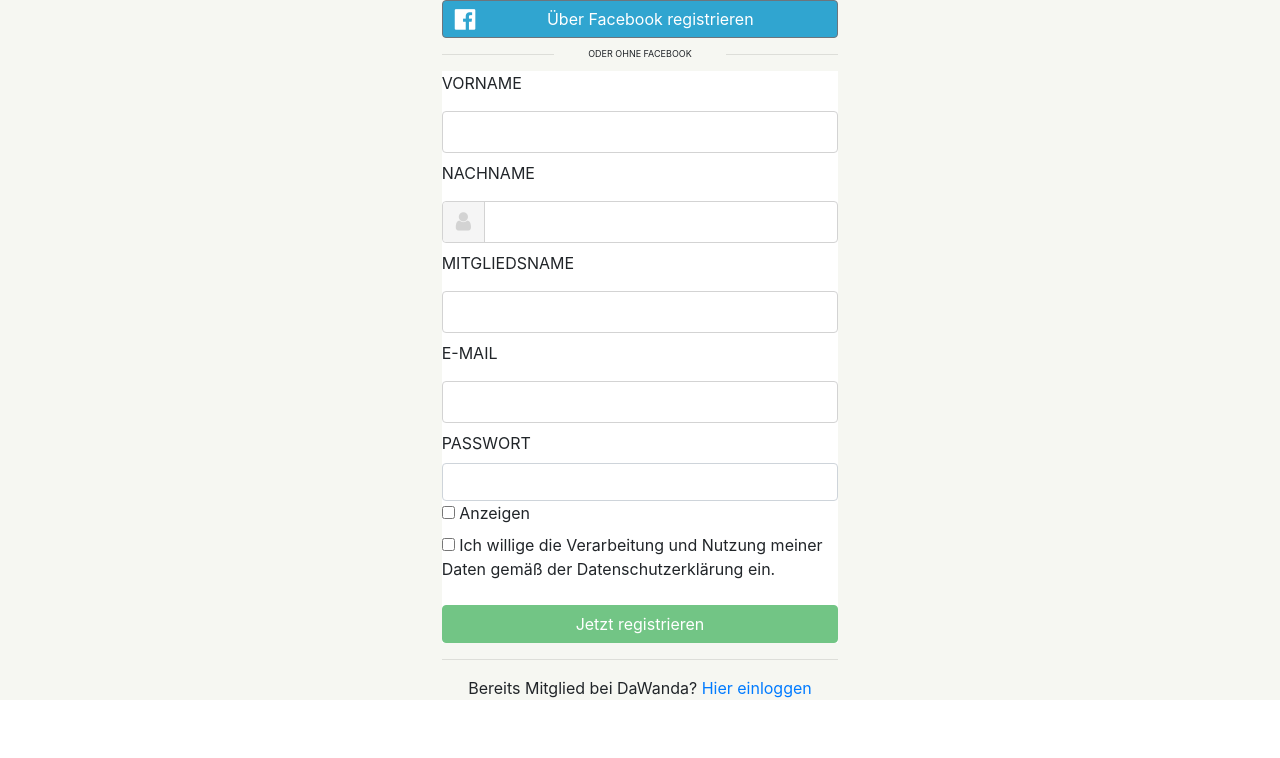
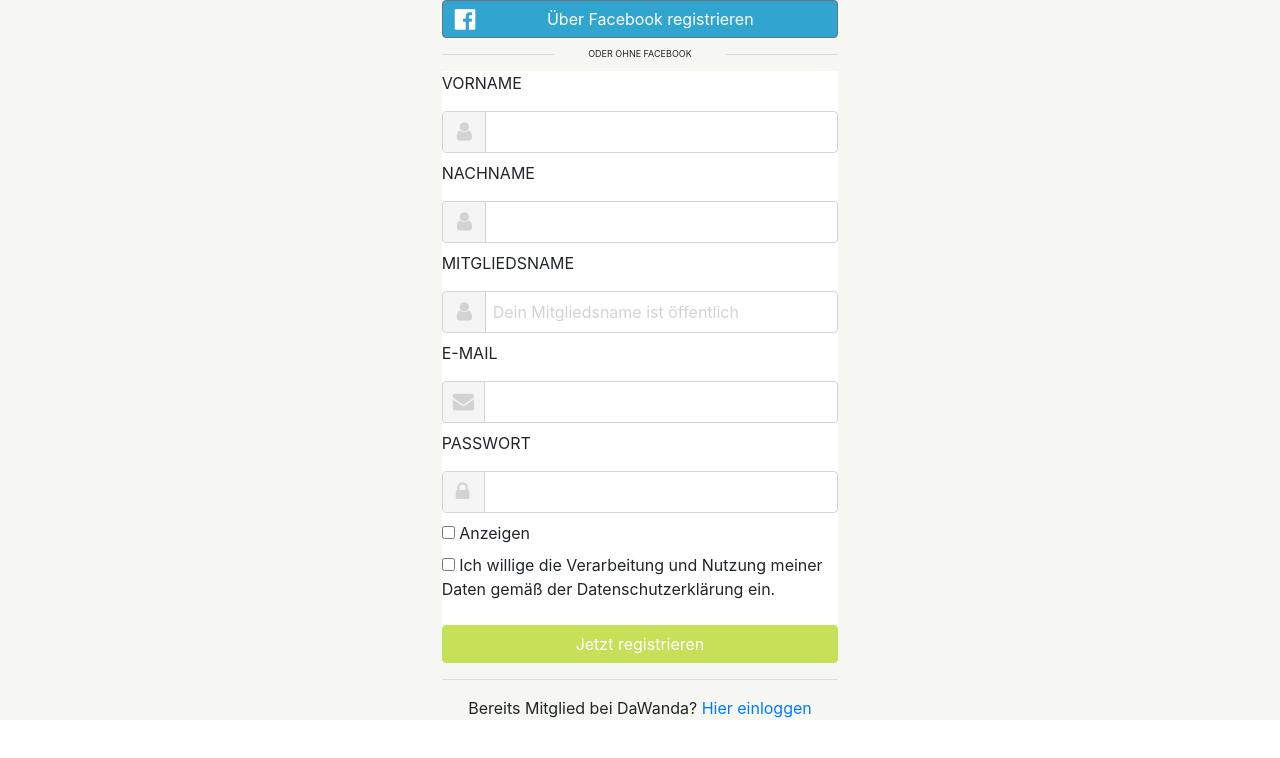
Before and after one commit to JBGoldberg/demo-angularforms, an Angular app: page / in a window 1280 px wide. Shown: the top 758 px of the page. Built offline with nearby package versions, Linux system fonts and the light colour scheme; what ng2-tooltip would draw is missing.

Commit message:
Added icons to all fields

```diff
--- a/src/app/registration-form/registration-form.component.css
+++ b/src/app/registration-form/registration-form.component.css
@@ -2,7 +2,7 @@
   background-color: white;
 }
 
-input[type=text] {
+input[type=text], input[type=password] {
   width: 100%;
   border: 1px solid lightgrey;
   border-radius: 4px;
@@ -13,12 +13,12 @@
   transition: .5s;
 }
 
-input[type=text]:focus {
+input[type=text]:focus, input[type=password]:focus {
   border-color: lighblue;
   box-shadow: 0 0 8px 0 lightblue;
 }
 
-.iconized-field input[type=text] {
+.iconized-field input[type=text], input[type=password] {
   padding-left: 50px;
 }
 
@@ -29,24 +29,30 @@
   position: absolute;
   left: 1px;
   top: 1px;
-  padding: 9px 8px;
+  padding: 12px 21px;
   color: WhiteSmoke;
   trasition: .5s;
+
 }
-.iconized-field input[type=text]:focus + i {
+.iconized-field input[type=text]:focus + i, input[type=password]:focus + i {
   color: lightblue;
 }
 
 .iconized-field.iconized-field-solid i {
   background-color: WhiteSmoke;
   color: lightgrey;
-  padding: 12px 13px;
+  padding: 12px 21px;
   border-radius:  4px 0 0 4px;
   border-right-color: lightgrey;
   border-right-style: solid;
   border-width: 1px;
 }
 
-.iconized-field.iconized-field-solid input[type=text] {
+.iconized-field.iconized-field-solid input[type=text], input[type=password] {
   background-color: white;
 }
+
+::placeholder {
+    color: lightgrey;
+    opacity: 1;
+}
--- a/src/app/registration-form/registration-form.component.html
+++ b/src/app/registration-form/registration-form.component.html
@@ -3,7 +3,10 @@
     <div class="form-group">
 
       <label for="firstNameField">VORNAME</label>
-      <input type="text" class="form-control" formControlName="firstName">
+      <div class="iconized-field inconized iconized-field-solid">
+          <input type="text" class="form-control" formControlName="firstName">
+          <i class="fa fa-user fa-lg fa-fw" aria-hidden="true" style="padding-left: 14px; padding-right: 28px;"></i>
+      </div>
 
       <div *ngIf="form.get('firstName').hasError('required') && form.get('firstName').touched" class="alert alter-danger">
         muss ausgefüllt werden
@@ -12,16 +15,22 @@
       <label for="lastName">NACHNAME</label>
         <div class="iconized-field inconized iconized-field-solid">
             <input type="text" class="form-control" formControlName="lastName">
-            <i class="fa fa-user fa-lg fa-lw" aria-hidden="true"></i>
+            <i class="fa fa-user fa-lg fa-fw" aria-hidden="true" style="padding-left: 14px; padding-right: 28px;"></i>
         </div>
 
+      <label for="username">MITGLIEDSNAME</label>
+      <div class="iconized-field inconized iconized-field-solid">
+          <input type="text" class="form-control" formControlName="username" placeholder="Dein Mitgliedsname ist öffentlich">
+          <i class="fa fa-user fa-lg fa-fw" aria-hidden="true" style="padding-left: 14px; padding-right: 28px;"></i>
+      </div>
 
 
-      <label for="username">MITGLIEDSNAME</label>
-      <input type="text" class="form-control" formControlName="username">
+      <label for="username">E-MAIL</label>
+      <div class="iconized-field inconized iconized-field-solid">
+          <input type="text" class="form-control" formControlName="email">
+          <i class="fa fa-envelope fa-lg fa-fw" aria-hidden="true" style="padding-left: 10px; padding-right: 31px;"></i>
+      </div>
 
-      <label for="username">E-MAIL</label>
-      <input type="text" class="form-control" formControlName="email">
 
 
       <div class="">
@@ -31,10 +40,12 @@
 
         <div class="">
           <label for="password">PASSWORT</label>
-          <input type="text" class="form-control" formControlName="password" *ngIf="showPassword">
+          <div class="iconized-field inconized iconized-field-solid">
+            <input type="text" class="form-control" formControlName="password" *ngIf="showPassword">
+            <input type="password" class="form-control" formControlName="password" *ngIf="!showPassword">
+              <i class="fa fa-lock fa-lg fa-fw" aria-hidden="true" style="padding-left: 13px; padding-right: 28px;"></i>
+          </div>
 
-
-          <input type="password" class="form-control" formControlName="password" *ngIf="!showPassword">
         </div>
 
         <div class="">
@@ -54,7 +65,9 @@
       </div>
 
     </div>
-    <button class="btn btn-success btn-block" type="submit" [disabled]="form.invalid">Jetzt registrieren</button>
+    <button class="btn btn-success btn-block" style="background-color: #a8d000; border-color: #a8d000;" type="submit" [disabled]="form.invalid">
+      Jetzt registrieren
+    </button>
 
 
 
```
